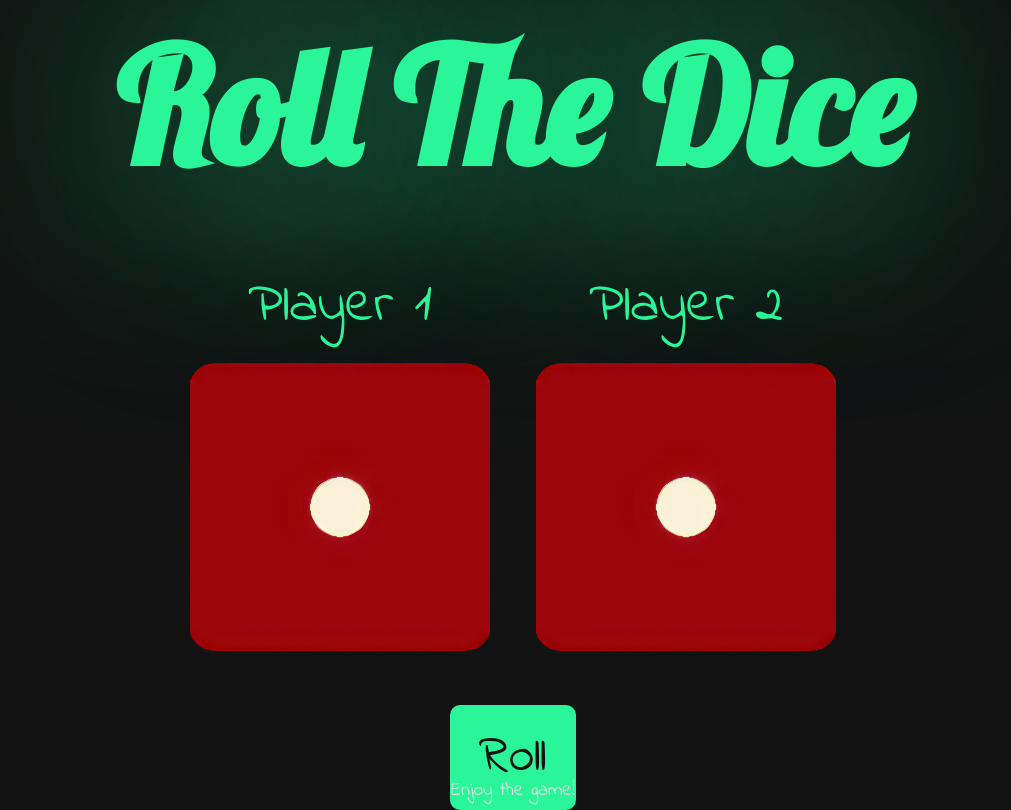
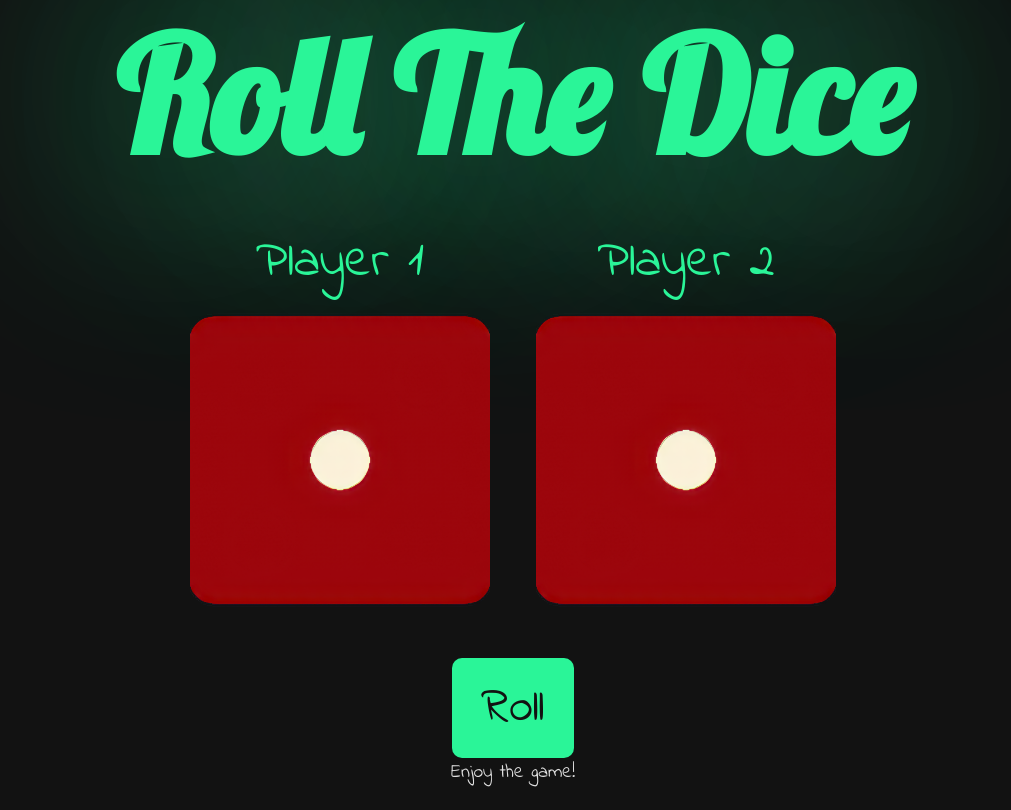
Before and after one commit to FrozenBrick/Dice-Game, a plain HTML site: page index.html in a window 1280 px wide. Shown: the whole page, without its empty margins (127-1138 px from the left). Drawn offline with Linux system fonts and the light colour scheme.

Commit message:
Update index.html

```diff
--- a/index.html
+++ b/index.html
@@ -23,7 +23,7 @@
             text-shadow: 0 0 500px #2af598;
             font-size: 10rem;
             color: #2af598;
-            margin: 30px 0;
+            margin: 0 0;
             animation: glowing 5s ease-in;
         }
 
@@ -50,7 +50,7 @@
 
         p {
             color: #2af598;
-            font-size: 3.5rem;
+            font-size: 3.2rem;
             margin: 10px 0;
         }
 
@@ -68,7 +68,7 @@
             border: none;
             margin-top: 20px;
             padding: 15px 30px;
-            font-size: 3.2rem;
+            font-size: 3rem;
             cursor: pointer;
             border-radius: 10px;
             transition: background-color 0.3s, transform 0.3s;
@@ -97,14 +97,9 @@
 
         }
 
-        /* @keyframes imageEase {
-            50% { opacity: 50%; }
-
-        } */
 
         .transform-on-click {
             animation: scaleUpDown 1s ease-in-out;
-            /* animation: imageEase 0.2s ease-in-out; */
         }
 
     </style>
```
